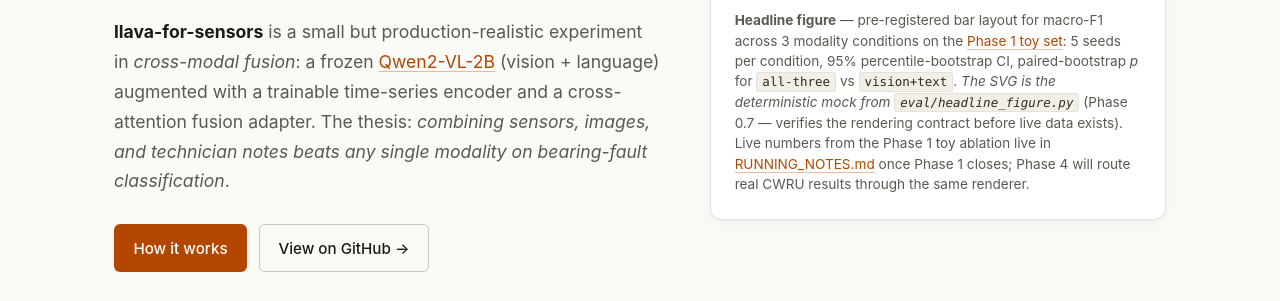
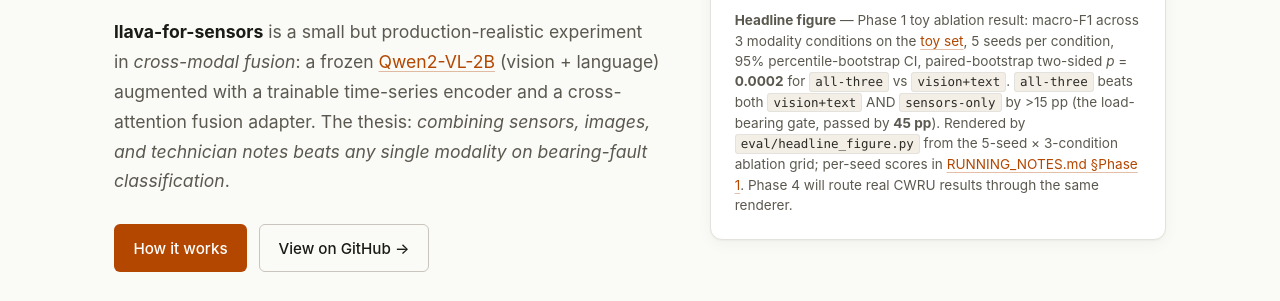
Before and after one commit to VoidAxiom/llava-for-sensors, a website: page docs/index.html in a window 1280 px wide. Shown: the part 434-735 px from the top of the page. Drawn offline with nearby package versions, Linux system fonts and the light colour scheme.

Commit message:
docs: figcaption + LoRA bullet match current state (PR #22 round 9)
Two findings, both follow-on from the round-8 Phase-1-done refresh:

1. [P2] Figcaption still labeled the headline SVG as the Phase 0.7
   deterministic mock with "live numbers later in RUNNING_NOTES" —
   but the committed `docs/figures/headline.svg` (replaced via
   `de7d9b4`) is the actual Phase 1 ablation result. Rewrote the
   figcaption to report: the real result (all-three beats both
   unimodal-pair conditions by >15 pp, p=0.0002, gate passed by
   45 pp), the render path (`eval/headline_figure.py` from the
   5-seed × 3-condition grid), and a RUNNING_NOTES link for the
   per-seed scores. Removed the "mock" framing.

2. [P2] L369 LoRA bullet still claimed `r=8` adapts "4 LLM attention
   layers for ~0.1M params" — but the actual `LoraConfig` in
   `models/vlm.py` targets `q_proj`/`v_proj` with no layer filter,
   so PEFT applies it to ALL 28 Qwen2-VL LM layers. Updated to
   ~1.4M params with the per-linear math inline
   (2·r·d = 2·8·1536 = 24,576; × 2 modules × 28 layers = 1,376,256).
   Now consistent with the corrected hero stat (~16.6M total
   trainable) and the LoRA card tagline.

```diff
--- a/docs/index.html
+++ b/docs/index.html
@@ -62,19 +62,21 @@
           </dl>
         </div>
         <figure class="headline-figure" id="headline-figure">
-          <img src="figures/headline.svg" alt="Headline ablation prototype: macro-F1 across the three pre-registered modality conditions on the toy bearing-fault task." />
+          <img src="figures/headline.svg" alt="Phase 1 toy ablation headline: macro-F1 across sensors-only, vision+text, and all-three conditions. all-three reaches ~0.87 while the two unimodal-pair conditions stay near 0.42." />
           <figcaption>
-            <strong>Headline figure</strong> — pre-registered bar layout for
+            <strong>Headline figure</strong> — Phase 1 toy ablation result:
             macro-F1 across 3 modality conditions on the
-            <a href="#phase-1">Phase&nbsp;1 toy set</a>: 5 seeds per
-            condition, 95% percentile-bootstrap CI, paired-bootstrap
-            <em>p</em> for <code>all-three</code> vs <code>vision+text</code>.
-            <em>The SVG is the deterministic mock from <code>eval/headline_figure.py</code></em>
-            (Phase 0.7 — verifies the rendering contract before live data
-            exists). Live numbers from the Phase 1 toy ablation live in
-            <a href="https://github.com/VoidAxiom/llava-for-sensors/blob/main/RUNNING_NOTES.md">RUNNING_NOTES.md</a>
-            once Phase 1 closes; Phase 4 will route real CWRU results
-            through the same renderer.
+            <a href="#phase-1">toy set</a>, 5 seeds per condition,
+            95% percentile-bootstrap CI, paired-bootstrap two-sided
+            <em>p</em> = <strong>0.0002</strong> for <code>all-three</code>
+            vs <code>vision+text</code>. <code>all-three</code> beats
+            both <code>vision+text</code> AND <code>sensors-only</code>
+            by &gt;15 pp (the load-bearing gate, passed by <strong>45
+            pp</strong>). Rendered by
+            <code>eval/headline_figure.py</code> from the 5-seed × 3-condition
+            ablation grid; per-seed scores in
+            <a href="https://github.com/VoidAxiom/llava-for-sensors/blob/main/RUNNING_NOTES.md">RUNNING_NOTES.md §Phase 1</a>.
+            Phase 4 will route real CWRU results through the same renderer.
           </figcaption>
         </figure>
       </div>
@@ -366,7 +368,7 @@ graph TB
               gradients.
             </p>
             <ul>
-              <li><strong>Rank <code>r = 8</code></strong>: small enough that 4 LLM attention layers add ~0.1M params, large enough to capture task signal.</li>
+              <li><strong>Rank <code>r = 8</code></strong>: small enough that <code>q_proj</code>+<code>v_proj</code> across all 28 Qwen2-VL LM layers add only ~1.4M trainable params, large enough to capture task signal. (LoRA's <code>r=8</code> per-linear cost is <code>2·r·d = 2·8·1536 = 24,576</code>; two modules per layer × 28 layers = 1,376,256.)</li>
               <li><strong>Scaling <code>α = 16</code></strong>: per the original paper, "tuning α is roughly equivalent to tuning the learning rate," so the practical default of α = 2r works.</li>
               <li><strong>Target modules</strong> <code>q_proj</code> + <code>v_proj</code>: empirically the highest-signal targets for transformer adaptation; <code>k_proj</code>/<code>o_proj</code>/MLP gain marginal F1 at significant parameter cost.</li>
               <li><strong>Init</strong>: <code>A ~ N(0, σ²)</code>, <code>B = 0</code>, so the adapter starts as a no-op and the original model output is unchanged at step 0.</li>
```
